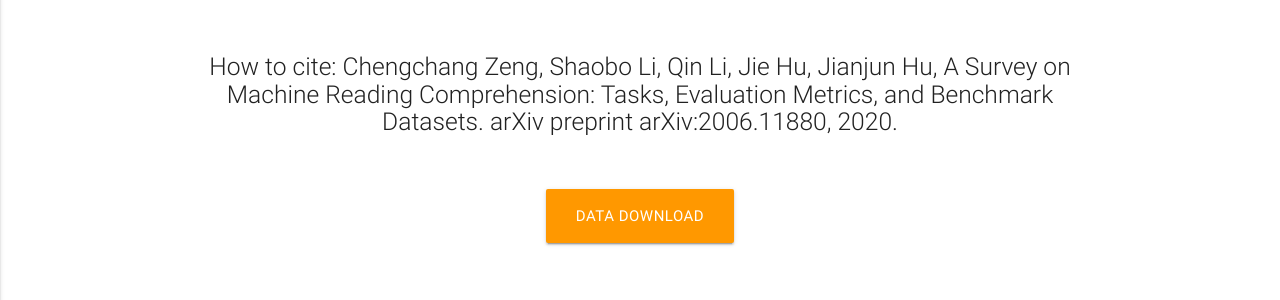
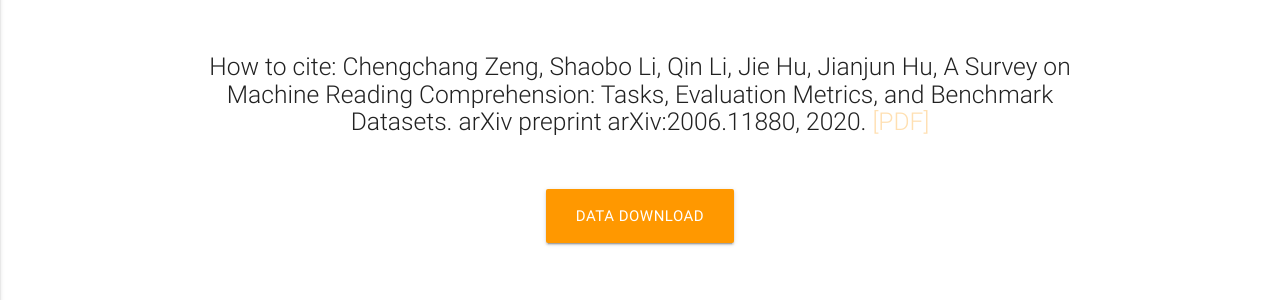
Before and after one commit to MRC-Datasets/MRC-Datasets.github.io, a Jekyll site: the page built from index.md, in a window 1280 px wide. Shown: the part 372-672 px from the top of the page. Built offline with Jekyll 4.4.1, drawn with Linux system fonts in a browser that asks for light colours.

Commit message:
Update index.md

```diff
--- a/index.md
+++ b/index.md
@@ -1,4 +1,4 @@
 ---
 layout: home
 ---
-How to cite:  Chengchang Zeng, Shaobo Li, Qin Li, Jie Hu, Jianjun Hu, A Survey on Machine Reading Comprehension: Tasks, Evaluation Metrics, and Benchmark Datasets. arXiv preprint arXiv:2006.11880, 2020.
+How to cite:  Chengchang Zeng, Shaobo Li, Qin Li, Jie Hu, Jianjun Hu, A Survey on Machine Reading Comprehension: Tasks, Evaluation Metrics, and Benchmark Datasets. arXiv preprint arXiv:2006.11880, 2020.<a target="_blank" class="orange-text text-lighten-4" href="https://arxiv.org/pdf/2006.11880v1.pdf"> [PDF]</a>
```
